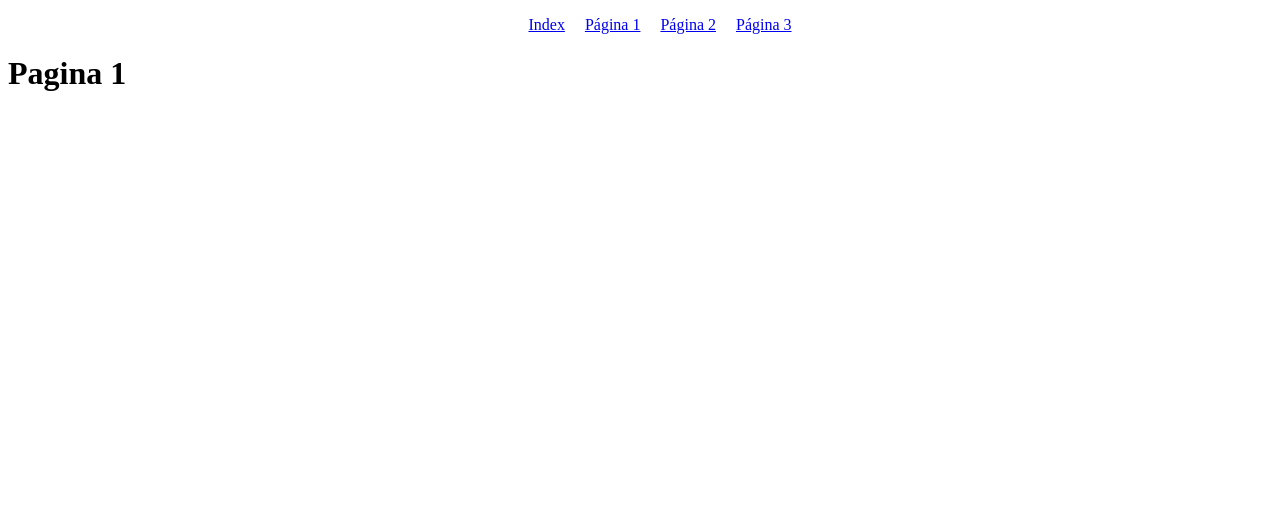
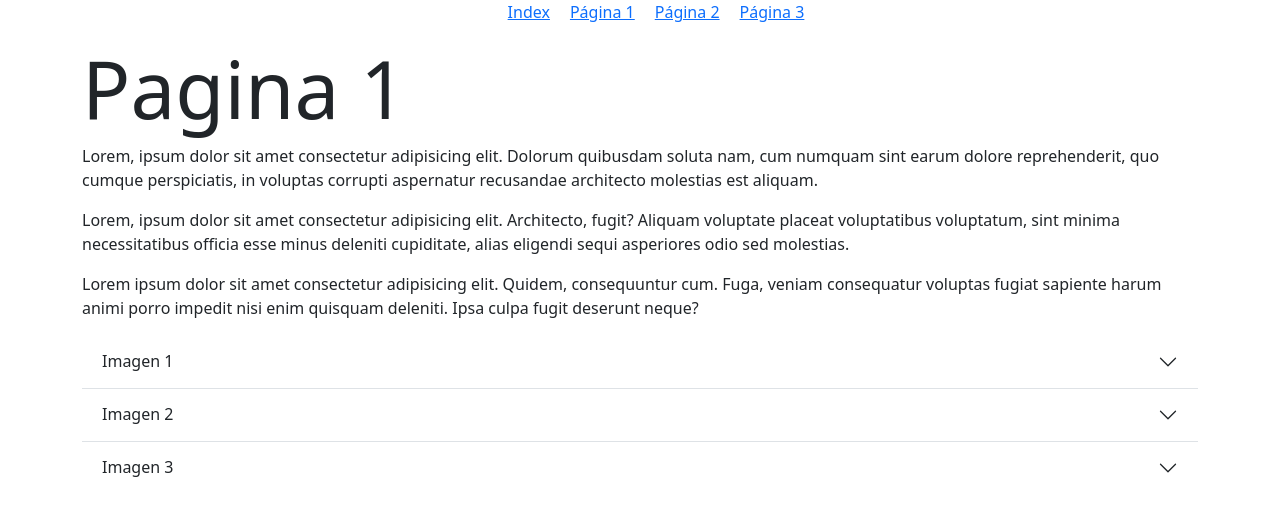
Before and after one commit to Cassandrap04/Laboratorio6, a plain HTML site: page Página 1.html in a window 1280 px wide. Drawn offline with nearby package versions, Linux system fonts and the light colour scheme.

Commit message:
Se agrego contenido en pagina 1

```diff
--- a/Página 1.html
+++ b/Página 1.html
@@ -3,7 +3,9 @@
 <head>
     <meta charset="UTF-8">
     <meta name="viewport" content="width=device-width, initial-scale=1.0">
-    <link rel="stylesheet" href="stylepagina1.css">
+    <link rel="stylesheet" href="styles/stylepagina1.css">
+    <link href="https://cdn.jsdelivr.net/npm/bootstrap@5.3.2/dist/css/bootstrap.min.css" rel="stylesheet" integrity="sha384-T3c6CoIi6uLrA9TneNEoa7RxnatzjcDSCmG1MXxSR1GAsXEV/Dwwykc2MPK8M2HN" crossorigin="anonymous">
+</head>
     <title>Document</title>
 </head>
 <header><nav>
@@ -15,6 +17,46 @@
     </ul>
 </nav></header>
 <body>
-    <h1>Pagina 1</h1>
+        <div class="container">
+            <h1 class="display-1">Pagina 1</h1>
+            <p>Lorem, ipsum dolor sit amet consectetur adipisicing elit. Dolorum quibusdam soluta nam, cum numquam sint earum dolore reprehenderit, quo cumque perspiciatis, in voluptas corrupti aspernatur recusandae architecto molestias est aliquam.</p>
+            <p>Lorem, ipsum dolor sit amet consectetur adipisicing elit. Architecto, fugit? Aliquam voluptate placeat voluptatibus voluptatum, sint minima necessitatibus officia esse minus deleniti cupiditate, alias eligendi sequi asperiores odio sed molestias.</p>
+            <p>Lorem ipsum dolor sit amet consectetur adipisicing elit. Quidem, consequuntur cum. Fuga, veniam consequatur voluptas fugiat sapiente harum animi porro impedit nisi enim quisquam deleniti. Ipsa culpa fugit deserunt neque?</p>
+
+            <div class="accordion accordion-flush" id="accordionFlushExample">
+                <div class="accordion-item">
+                  <h2 class="accordion-header">
+                    <button class="accordion-button collapsed" type="button" data-bs-toggle="collapse" data-bs-target="#flush-collapseOne" aria-expanded="false" aria-controls="flush-collapseOne">
+                        Imagen 1
+                    </button>
+                  </h2>
+                  <div id="flush-collapseOne" class="accordion-collapse collapse" data-bs-parent="#accordionFlushExample">
+                    <div class="accordion-body"><img src="img/img1.png" alt=""></div>
+                  </div>
+                </div>
+                <div class="accordion-item">
+                  <h2 class="accordion-header">
+                    <button class="accordion-button collapsed" type="button" data-bs-toggle="collapse" data-bs-target="#flush-collapseTwo" aria-expanded="false" aria-controls="flush-collapseTwo">
+                        Imagen 2
+                    </button>
+                  </h2>
+                  <div id="flush-collapseTwo" class="accordion-collapse collapse" data-bs-parent="#accordionFlushExample">
+                    <div class="accordion-body"><img src="img/img2.png" alt=""></div>
+                  </div>
+                </div>
+                <div class="accordion-item">
+                  <h2 class="accordion-header">
+                    <button class="accordion-button collapsed" type="button" data-bs-toggle="collapse" data-bs-target="#flush-collapseThree" aria-expanded="false" aria-controls="flush-collapseThree">
+                      Imagen 3
+                    </button>
+                  </h2>
+                  <div id="flush-collapseThree" class="accordion-collapse collapse" data-bs-parent="#accordionFlushExample">
+                    <div class="accordion-body"><img src="img/img3.jpg" alt=""></div>
+                  </div>
+                </div>
+
+              </div>
+    <script src="https://cdn.jsdelivr.net/npm/bootstrap@5.3.2/dist/js/bootstrap.bundle.min.js" integrity="sha384-C6RzsynM9kWDrMNeT87bh95OGNyZPhcTNXj1NW7RuBCsyN/o0jlpcV8Qyq46cDfL" crossorigin="anonymous"></script>
+
 </body>
 </html>
--- /dev/null
+++ b/styles/stylepagina1.css
@@ -0,0 +1,9 @@
+.menupagina1 {
+    list-style: none;
+    display: flex;
+    justify-content: center;
+}
+
+.menupagina1 li {
+    margin: 0 10px;
+}
```
Also changed, not shown: Página 2.html (+4 -1 lines), Página 3.html (+1 -1 lines), index.html (+1 -1 lines), img/img1.png (added), img/img2.png (added), img/img3.jpg (added), styles/styleindex.css (renamed from styleindex.css), styles/stylepagina2.css (renamed from stylepagina2.css), styles/stylepagina3.css (renamed from stylepagina3.css).
